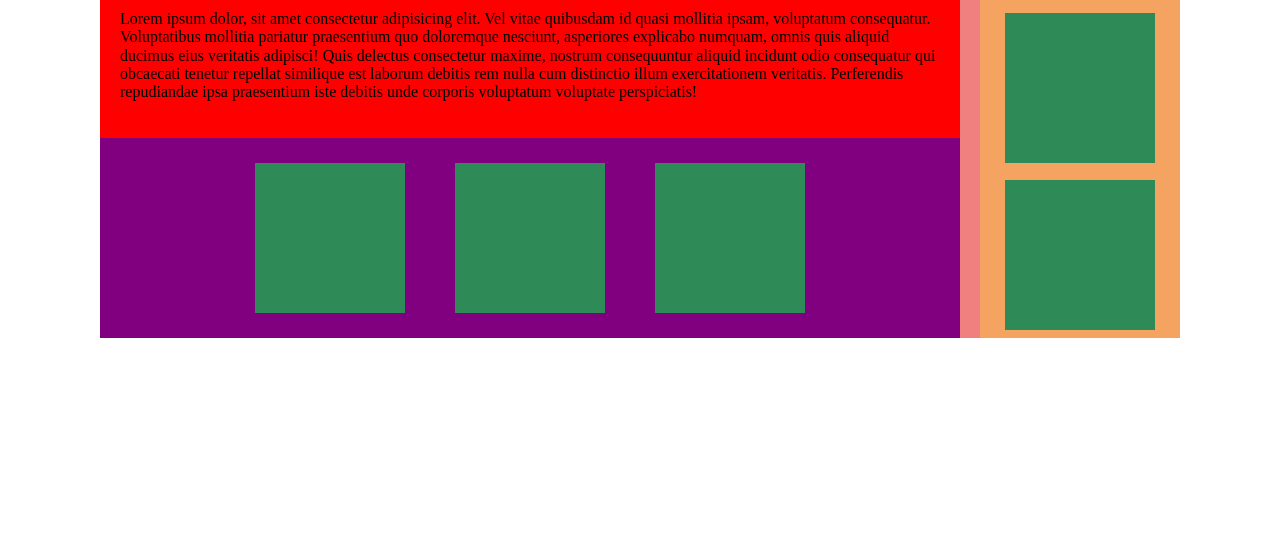
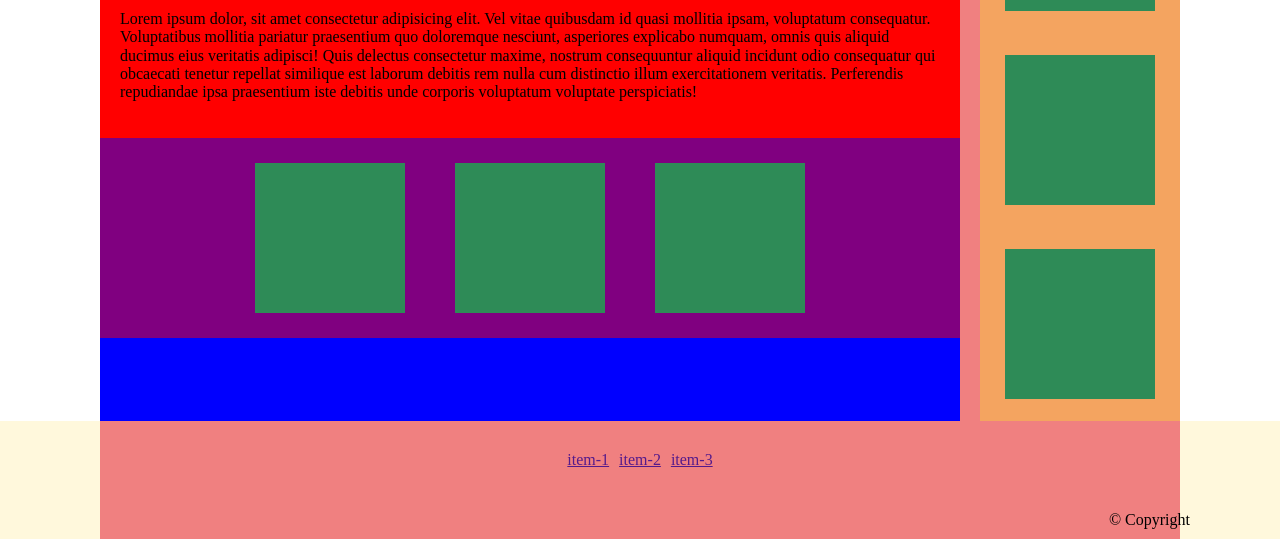
Before and after one commit to olekmorawski/layout, a plain HTML site: page index.html in a window 1280 px wide. Shown: the part 261-800 px from the top of the page. Drawn offline with Linux system fonts and the light colour scheme.

Commit message:
footer added

```diff
--- a/index.html
+++ b/index.html
@@ -57,5 +57,15 @@
         <div class="item"></div>
       </aside>
     </div>
+    <footer class="wrapper">
+      <div class="box footer">
+        <nav class="menu-footer">
+          <a href="" class="menu-footer-item">item-1</a>
+          <a href="" class="menu-footer-item">item-2</a>
+          <a href="" class="menu-footer-item">item-3</a>
+        </nav>
+        <p class="copyright">&copy; Copyright</p>
+      </div>
+    </footer>
   </body>
 </html>
--- a/styles/src/css/app.css
+++ b/styles/src/css/app.css
@@ -1,3 +1,9 @@
+body {
+  display: flex;
+  flex-direction: column;
+  min-height: 100vh;
+}
+
 .wrapper {
   background-color: cornsilk;
 }
@@ -31,6 +37,7 @@
 .main-box {
   display: flex;
   column-gap: 20px;
+  flex: 1;
 }
 
 .menu {
@@ -71,3 +78,23 @@
   justify-content: space-around;
   align-items: center;
 }
+
+.footer-box {
+  display: flex;
+  flex-wrap: wrap;
+}
+.menu-footer {
+  width: 100%;
+  height: 80px;
+  display: flex;
+  justify-content: center;
+  align-items: center;
+  gap: 10px;
+}
+.copyright {
+  align-self: flex-end;
+  width: 100%;
+  margin: 0;
+  text-align: right;
+  padding: 10px;
+}
```
